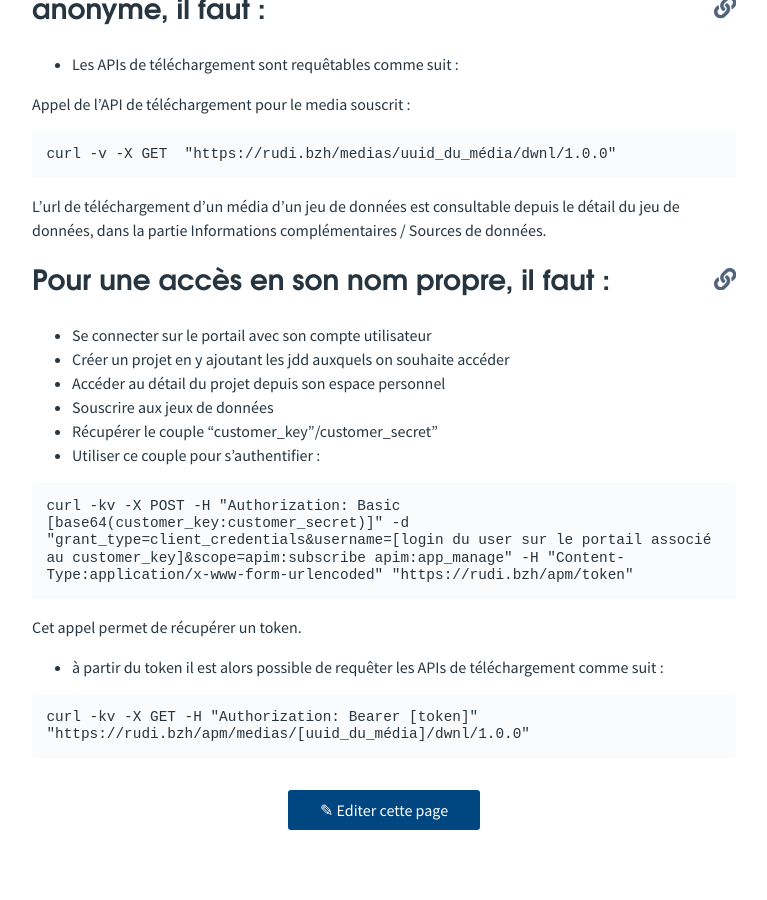
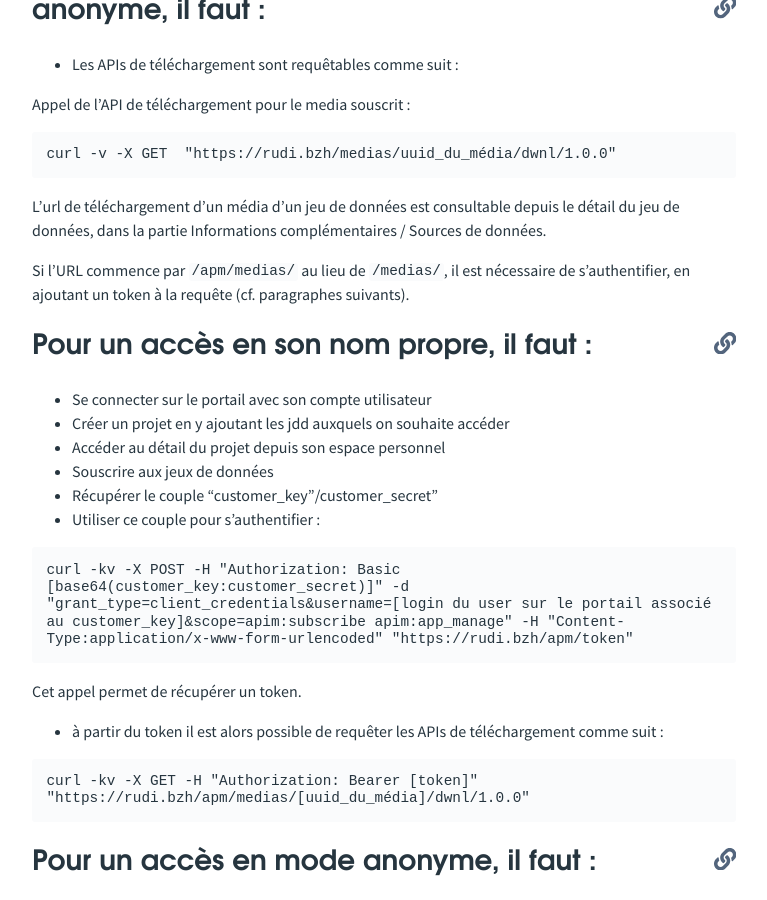
Before and after one commit to sigrennesmetropole/rudi_documentation, a Jekyll site: the page built from articles/_api/authentification.md, in a window 1280 px wide and 900 px high, scrolled down 1491 px. Shown: the whole window, without its empty margins (336-1103 px from the left). Built offline with Jekyll 4.4.1, drawn with Linux system fonts in a browser that asks for light colours; some of the changed text lies outside the part shown.

````diff
--- a/articles/_api/authentification.md
+++ b/articles/_api/authentification.md
@@ -55,7 +55,10 @@
 
 L'url de téléchargement d'un média d'un jeu de données est consultable depuis le détail du jeu de données, dans la partie Informations complémentaires / Sources de données.
 
-## Pour une accès en son nom propre, il faut :
+Si l'URL commence par `/apm/medias/` au lieu de `/medias/`, il est nécessaire de s'authentifier, en ajoutant un token à la requête (cf. paragraphes suivants).
+
+## Pour un accès en son nom propre, il faut :
+
 * Se connecter sur le portail avec son compte utilisateur
 * Créer un projet en y ajoutant les jdd auxquels on souhaite accéder
 * Accéder au détail du projet depuis son espace personnel
@@ -74,3 +77,11 @@
 ```
 curl -kv -X GET -H "Authorization: Bearer [token]" "https://rudi.bzh/apm/medias/[uuid_du_média]/dwnl/1.0.0"
 ```
+
+## Pour un accès en mode anonyme, il faut :
+
+Utiliser les mêmes requêtes que dans le paragraphe précédent "Pour un accès en son nom propre", via le compte anonyme avec les informations suivantes :
+
+- login : `anonymous`
+- customer_key : `4fl6YM9uUHTRqsTLcYJ3wqEO5B4a`
+- customer_secret : `j7KmWhObMAjFpHYDJ7LALzpd22ca`
````
